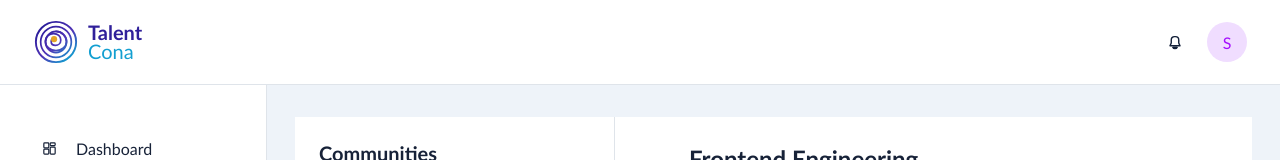
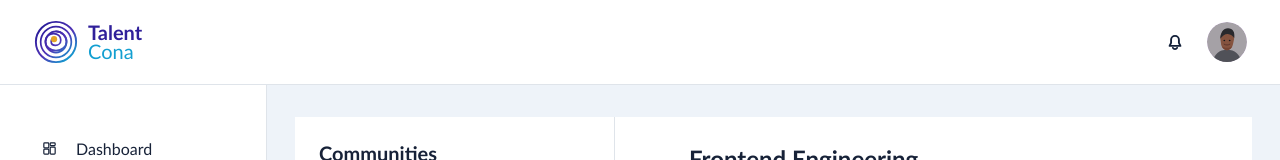
Before and after one commit to pytchioma/communities, a React (Vite) app: page / in a window 1280 px wide. Shown: the top 160 px of the page. Built offline with nearby package versions, Linux system fonts and the light colour scheme.

Commit message:
Refine header icons and avatar

```diff
--- a/src/App.css
+++ b/src/App.css
@@ -1,3 +1,4 @@
+.avatar { width:40px; height:40px; border-radius:50%; background:#f0ddff; color:#a50dff; display:inline-flex; align-items:center; justify-content:center; flex:none; }.photo { width:32px; height:32px; overflow:hidden; background:#d99b7b; }.photo svg { width:100%; height:100%; display:block; }.activity-row div,.table-row>div { display:flex; flex-direction:column; gap:4px; }.activity-row strong { font-size:13px; }.activity-row small,.table-row small { color:#617087; font-size:12px; }
 :root { --ink:#172238; --muted:#617087; --line:#dfe4ea; --purple:#352c9b; --light-purple:#f8f2ff; --page:#eef3f9; --green:#d6f8e4; }
 body { margin:0; font-family:inherit; background:var(--page); color:var(--ink); }
 button, input, textarea { font:inherit; }
--- a/src/App.jsx
+++ b/src/App.jsx
@@ -32,9 +32,12 @@ function Logo() {
 }
 
 function BellIcon() {
-  return <svg viewBox="0 0 24 24" fill="none" xmlns="http://www.w3.org/2000/svg" aria-hidden="true"><path d="M10 18.5H14M7.5 9.5C7.5 7.29086 9.29086 5.5 11.5 5.5H12.5C14.7091 5.5 16.5 7.29086 16.5 9.5V13.2L18 16.5H6L7.5 13.2V9.5Z" stroke="currentColor" strokeWidth="1.7" strokeLinecap="round" strokeLinejoin="round" /><path d="M9.5 18.5C9.8 19.3 10.7 19.8 12 19.8C13.3 19.8 14.2 19.3 14.5 18.5" stroke="currentColor" strokeWidth="1.7" strokeLinecap="round" /></svg>
+  return <svg viewBox="0 0 24 24" fill="none" xmlns="http://www.w3.org/2000/svg" aria-hidden="true"><path d="M5.5 16.7H18.5L16.7 13V9.4C16.7 6.8 14.7 4.7 12 4.7C9.3 4.7 7.3 6.8 7.3 9.4V13L5.5 16.7Z" stroke="currentColor" strokeWidth="2.25" strokeLinecap="round" strokeLinejoin="round" /><path d="M9.5 19.1C10 20.1 10.8 20.6 12 20.6C13.2 20.6 14 20.1 14.5 19.1" stroke="currentColor" strokeWidth="2.25" strokeLinecap="round" /></svg>
 }
 
+function ProfileIcon() {
+  return <svg viewBox="0 0 40 40" fill="none" xmlns="http://www.w3.org/2000/svg" aria-hidden="true"><circle cx="20" cy="20" r="20" fill="#a5a1a6" /><path d="M5.5 40C7.3 32.1 12.1 27.7 20 27.7C27.9 27.7 32.7 32.1 34.5 40H5.5Z" fill="#505158" /><path d="M13.4 17.1C13.4 11.2 16 7.2 20.8 7.2C25.8 7.2 27.8 11.3 27 17.6L25.8 23.1C24.9 26.3 22.8 28.2 20 28.2C17.2 28.2 15.1 26.3 14.2 23.1L13.4 17.1Z" fill="#85533f" /><path d="M13.3 16.8C13.3 10.9 16.2 6.2 21 6.2C25.8 6.2 28.2 10 27.2 16C25.6 13.6 23.8 12.1 20.8 11.9C18 11.7 15.9 13.4 13.3 16.8Z" fill="#29292d" /><path d="M14.8 24.2C16.2 26.9 18 28.2 20 28.2C22 28.2 23.8 26.9 25.2 24.2C24.2 25.1 22.6 25.7 20 25.7C17.4 25.7 15.8 25.1 14.8 24.2Z" fill="#754433" /><ellipse cx="17.3" cy="18.5" rx=".9" ry=".7" fill="#17171a" /><ellipse cx="22.7" cy="18.5" rx=".9" ry=".7" fill="#17171a" /><path d="M17.1 22.2C18.8 23.3 21.2 23.3 22.9 22.2" stroke="#512e28" strokeWidth=".8" strokeLinecap="round" /></svg>
+}
 function Icon({ name }) {
   const props = { viewBox: '0 0 24 24', fill: 'none', xmlns: 'http://www.w3.org/2000/svg', 'aria-hidden': 'true' }
   const common = { stroke: 'currentColor', strokeWidth: 1.7, strokeLinecap: 'round', strokeLinejoin: 'round' }
@@ -66,7 +69,7 @@ function Icon({ name }) {
 }
 
 function Header() {
-  return <header className="topbar"><Logo /><div className="top-actions"><span className="bell"><BellIcon /></span><span className="avatar photo">S</span></div></header>
+  return <header className="topbar"><Logo /><div className="top-actions"><span className="bell"><BellIcon /></span><span className="avatar photo"><ProfileIcon /></span></div></header>
 }
 
 function Sidebar() {
```
